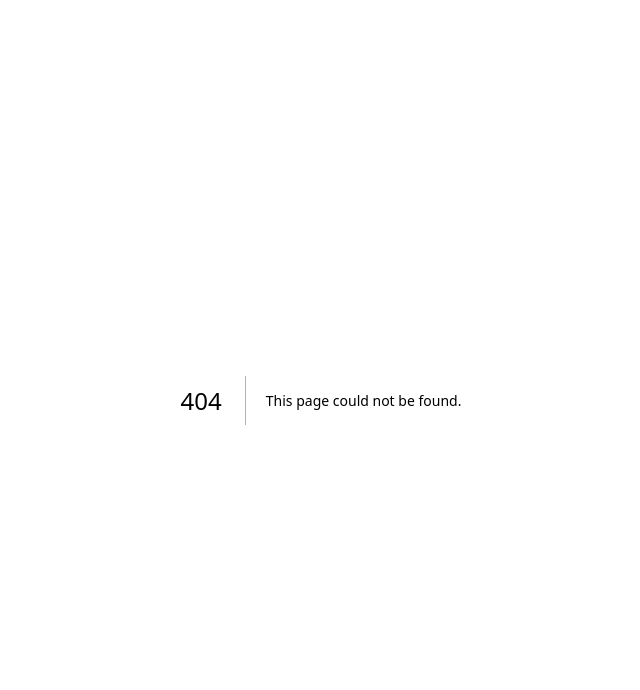
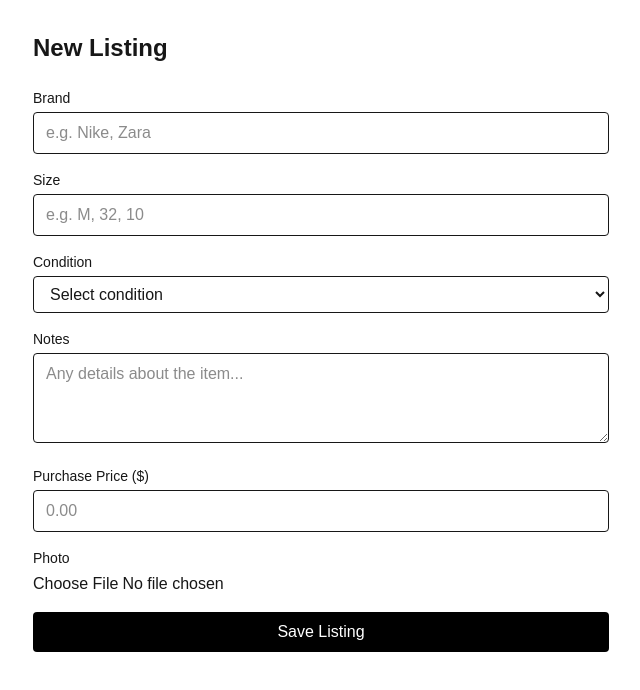
Before and after one commit to ThatKyle1/revora, a Next.js app: page /dashboard/new in a window 1280 px wide. Before the commit this address had no page. Shown: the top 690 px of the page, without its empty margins (319-959 px from the left). Built offline with nearby package versions, Linux system fonts and the light colour scheme.

Commit message:
added listing form, cloudinary set up and upload, and made save to db

```diff
--- /dev/null
+++ b/app/api/listings/route.ts
@@ -0,0 +1,47 @@
+import { auth } from "@/auth";
+import { prisma } from "@/lib/prisma";
+import cloudinary from "@/lib/cloudinary";
+import { NextRequest, NextResponse } from "next/server";
+
+export async function POST(req: NextRequest) {
+  const session = await auth();
+
+  if (!session) {
+    return NextResponse.json({ error: "Unauthorized" }, { status: 401 });
+  }
+
+  const formData = await req.formData();
+
+  const brand = formData.get("brand") as string;
+  const size = formData.get("size") as string;
+  const condition = formData.get("condition") as string;
+  const notes = formData.get("notes") as string;
+  const purchasePrice = parseFloat(formData.get("purchasePrice") as string);
+  const image = formData.get("image") as File;
+
+  let imageUrl: string | undefined;
+
+  if (image && image.size > 0) {
+    const buffer = Buffer.from(await image.arrayBuffer());
+    const base64 = `data:${image.type};base64,${buffer.toString("base64")}`;
+
+    const uploaded = await cloudinary.uploader.upload(base64, {
+      folder: "revora",
+    });
+
+    imageUrl = uploaded.secure_url;
+  }
+
+  const listing = await prisma.listing.create({
+    data: {
+      brand,
+      size,
+      condition,
+      notes,
+      purchasePrice,
+      imageUrl,
+    },
+  });
+
+  return NextResponse.json(listing, { status: 201 });
+}
--- /dev/null
+++ b/app/dashboard/new/page.tsx
@@ -0,0 +1,103 @@
+"use client";
+
+import { useState } from "react";
+import { useRouter } from "next/navigation";
+
+export default function NewListingPage() {
+  const router = useRouter();
+  const [loading, setLoading] = useState(false);
+
+  async function handleSubmit(e: React.FormEvent<HTMLFormElement>) {
+    e.preventDefault();
+    setLoading(true);
+
+    const formData = new FormData(e.currentTarget);
+
+    const res = await fetch("/api/listings", {
+      method: "POST",
+      body: formData,
+    });
+
+    if (res.ok) {
+      router.push("/dashboard");
+    } else {
+      alert("Something went wrong. Please try again.");
+      setLoading(false);
+    }
+  }
+
+  return (
+    <main className="min-h-screen p-8">
+      <div className="max-w-xl mx-auto">
+        <h1 className="text-2xl font-bold mb-6">New Listing</h1>
+        <form onSubmit={handleSubmit} className="flex flex-col gap-4">
+          <div>
+            <label className="block text-sm font-medium mb-1">Brand</label>
+            <input
+              name="brand"
+              type="text"
+              className="w-full border rounded px-3 py-2"
+              placeholder="e.g. Nike, Zara"
+            />
+          </div>
+          <div>
+            <label className="block text-sm font-medium mb-1">Size</label>
+            <input
+              name="size"
+              type="text"
+              className="w-full border rounded px-3 py-2"
+              placeholder="e.g. M, 32, 10"
+            />
+          </div>
+          <div>
+            <label className="block text-sm font-medium mb-1">Condition</label>
+            <select name="condition" className="w-full border rounded px-3 py-2">
+              <option value="">Select condition</option>
+              <option value="new_with_tags">New with tags</option>
+              <option value="like_new">Like new</option>
+              <option value="good">Good</option>
+              <option value="fair">Fair</option>
+            </select>
+          </div>
+          <div>
+            <label className="block text-sm font-medium mb-1">Notes</label>
+            <textarea
+              name="notes"
+              className="w-full border rounded px-3 py-2"
+              rows={3}
+              placeholder="Any details about the item..."
+            />
+          </div>
+          <div>
+            <label className="block text-sm font-medium mb-1">
+              Purchase Price ($)
+            </label>
+            <input
+              name="purchasePrice"
+              type="number"
+              step="0.01"
+              className="w-full border rounded px-3 py-2"
+              placeholder="0.00"
+            />
+          </div>
+          <div>
+            <label className="block text-sm font-medium mb-1">Photo</label>
+            <input
+              name="image"
+              type="file"
+              accept="image/*"
+              className="w-full"
+            />
+          </div>
+          <button
+            type="submit"
+            disabled={loading}
+            className="bg-black text-white rounded px-4 py-2 hover:bg-gray-800 disabled:opacity-50"
+          >
+            {loading ? "Saving..." : "Save Listing"}
+          </button>
+        </form>
+      </div>
+    </main>
+  );
+}
--- a/app/dashboard/page.tsx
+++ b/app/dashboard/page.tsx
@@ -23,6 +23,14 @@ export default async function DashboardPage() {
             </a>
           </div>
         </div>
+        <div className="mb-4">
+          <a
+            href="/dashboard/new"
+            className="bg-black text-white rounded px-4 py-2 text-sm hover:bg-gray-800"
+          >
+            New Listing
+          </a>
+        </div>
         <div className="border rounded-lg p-12 text-center text-gray-400">
           No listings yet. Create your first listing to get started.
         </div>
--- /dev/null
+++ b/lib/cloudinary.ts
@@ -0,0 +1,9 @@
+import { v2 as cloudinary } from "cloudinary";
+
+cloudinary.config({
+  cloud_name: process.env.CLOUDINARY_CLOUD_NAME,
+  api_key: process.env.CLOUDINARY_API_KEY,
+  api_secret: process.env.CLOUDINARY_API_SECRET,
+});
+
+export default cloudinary;
--- /dev/null
+++ b/lib/prisma.ts
@@ -0,0 +1,15 @@
+import { PrismaClient } from ".prisma/client";
+import { PrismaPg } from "@prisma/adapter-pg";
+
+const globalForPrisma = globalThis as unknown as { prisma: PrismaClient };
+
+function createPrismaClient() {
+  const adapter = new PrismaPg({ connectionString: process.env.DATABASE_URL! });
+  return new PrismaClient({ adapter });
+}
+
+export const prisma = globalForPrisma.prisma ?? createPrismaClient();
+
+if (process.env.NODE_ENV !== "production") {
+  globalForPrisma.prisma = prisma;
+}
--- a/package.json
+++ b/package.json
@@ -9,7 +9,9 @@
     "lint": "eslint"
   },
   "dependencies": {
+    "@prisma/adapter-pg": "^7.6.0",
     "@prisma/client": "^7.6.0",
+    "cloudinary": "^2.9.0",
     "next": "16.2.2",
     "next-auth": "^5.0.0-beta.30",
     "react": "19.2.4",
--- a/middleware.ts
+++ b/proxy.ts
@@ -1,4 +1,4 @@
-export { auth as middleware } from "@/auth";
+export { auth as proxy } from "@/auth";
 
 export const config = {
   matcher: ["/dashboard/:path*"],
```
Also changed, not shown: 1 other file (tests, documents, lock files or other folders).
